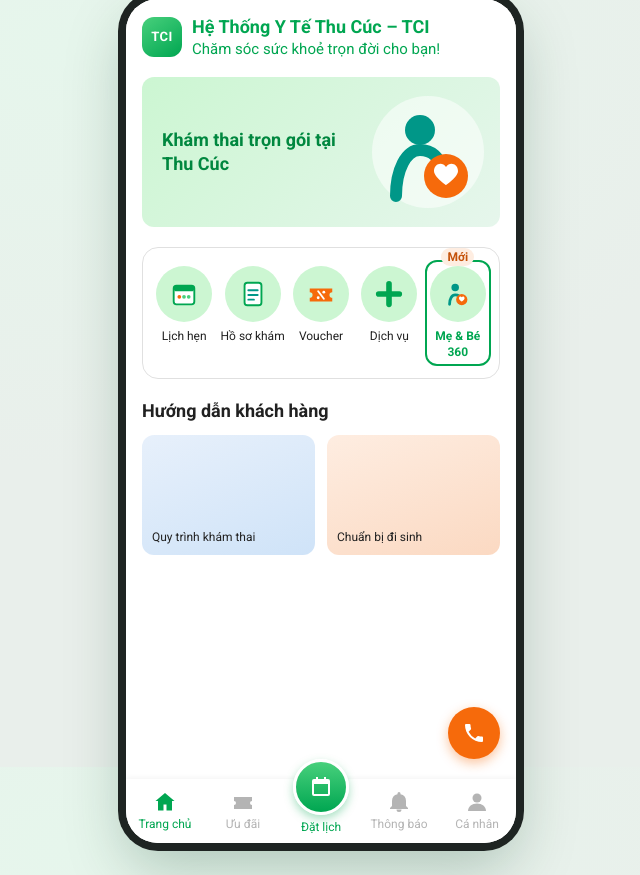
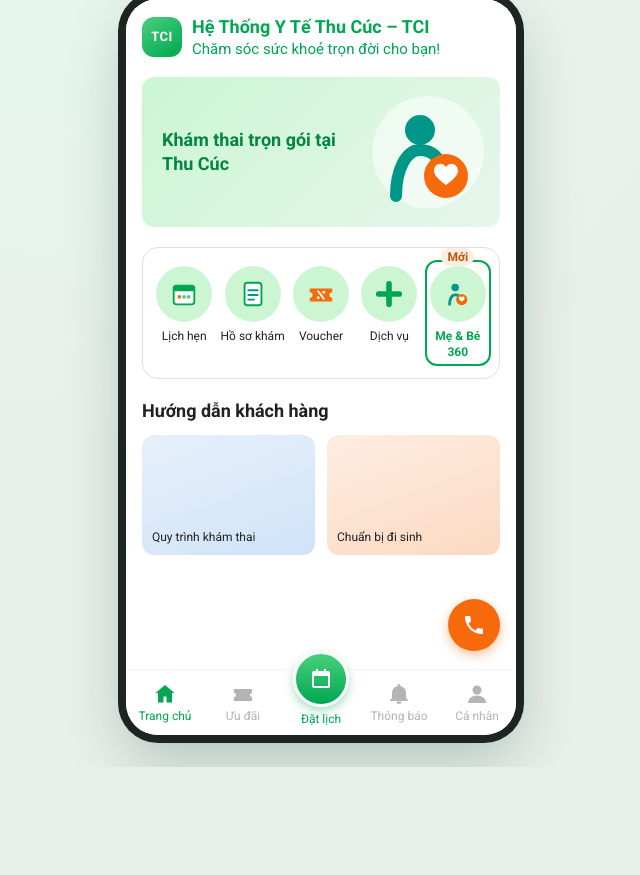
Before and after one commit to PromotedKing/dbiz3-team-a-rubric, a FastAPI app: page /tci in a window 1280 px wide. Shown: the part 33-908 px from the top of the page, without its empty margins (319-959 px from the left). After the commit the page ends 800 px from the top, so only its background shows below. Run offline with FastAPI, Linux system fonts and the light colour scheme.

Commit message:
fix(ui): phone frame follows the window height on desktop
The frame was a fixed 844 px, so a short window cut off the bottom of the screen.

Co-Authored-By: Claude Opus 5.5 <noreply@anthropic.com>

```diff
--- a/app/mb360/static/tci.css
+++ b/app/mb360/static/tci.css
@@ -230,7 +230,7 @@ html[data-nav=pop]::view-transition-old(screen){animation-name:vt-out-r}
 /* Phone frame beside the showcase panel */
 @media (min-width:500px){
   body.app{min-height:100%;height:auto;padding:24px 0;align-items:flex-start;gap:40px;background:radial-gradient(1200px 700px at 30% 10%,#E6F6EC,#E9EFEB 60%)}
-  .scr{height:844px;border-radius:32px;box-shadow:0 0 0 8px #1E2422,0 24px 60px rgba(0,60,30,.25);flex:none;max-width:390px;margin:8px 0}
+  .scr{height:min(844px,max(480px,calc(100dvh - 64px)));border-radius:32px;box-shadow:0 0 0 8px #1E2422,0 24px 60px rgba(0,60,30,.25);flex:none;max-width:390px;margin:8px 0}
 }
 .showcase{display:none}
 @media (min-width:900px){
```
